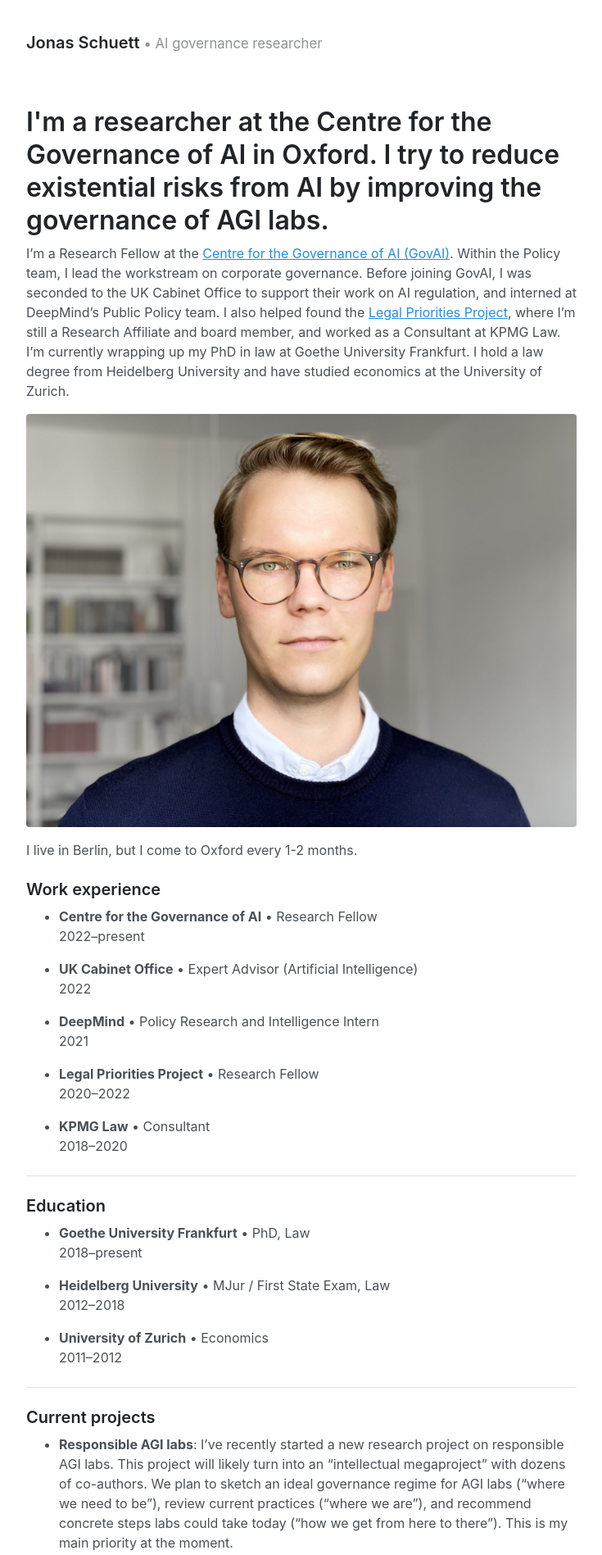
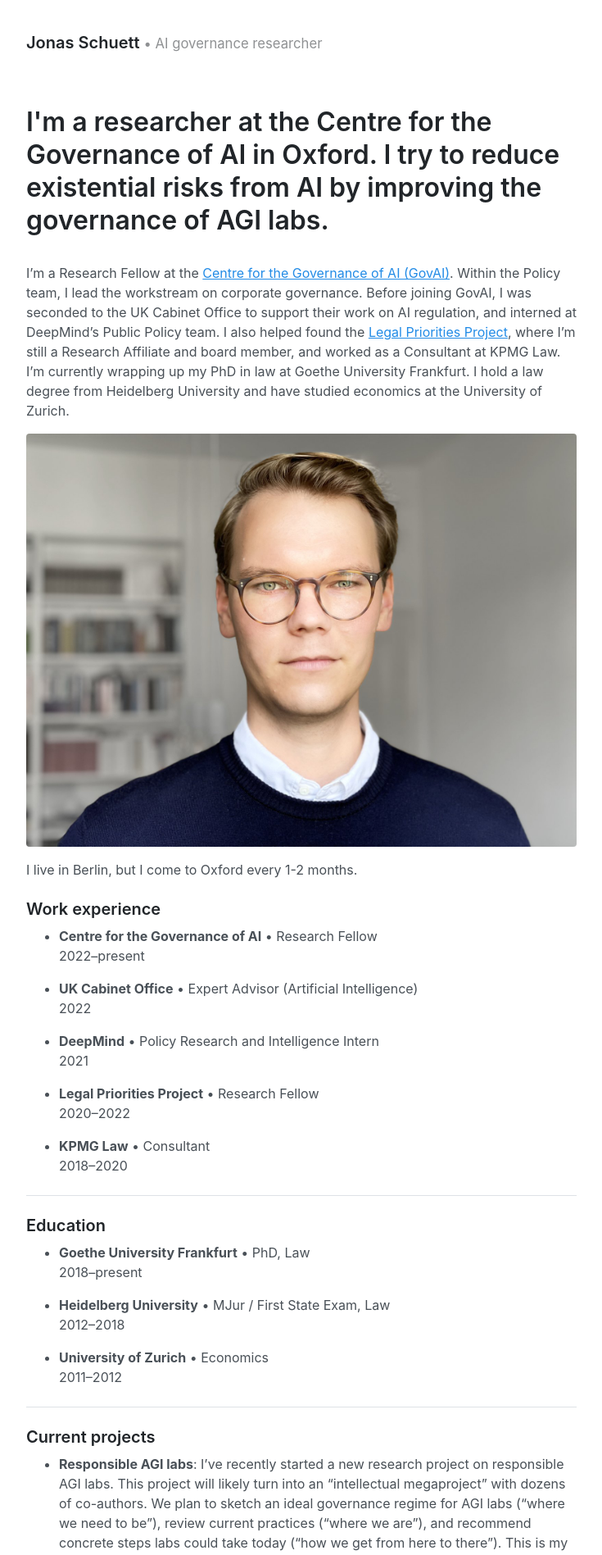
Before and after one commit to jonasschuett/jonasschuett.github.io, a Jekyll site: the page built from _posts/2020-04-04-introduction.md, in a window 1280 px wide. Shown: the top 1897 px of the page at 82% size, without its empty margins (272-1007 px from the left). Built offline with Jekyll 4.4.1, drawn with Linux system fonts in a browser that asks for light colours.

```diff
--- a/_posts/2020-04-04-introduction.md
+++ b/_posts/2020-04-04-introduction.md
@@ -3,7 +3,7 @@ layout: page
 title: I'm a researcher at the Centre for the Governance of AI in Oxford. I try to reduce existential risks from AI by improving the governance of AGI labs.
 ---
 
-I'm a Research Fellow at the [Centre for the Governance of AI (GovAI)](https://www.governance.ai/). Within the Policy team, I lead the workstream on corporate governance. Before joining GovAI, I was seconded to the UK Cabinet Office to support their work on AI regulation, and interned at DeepMind’s Public Policy team. I also helped found the [Legal Priorities Project](https://www.legalpriorities.org/), where I'm still a Research Affiliate and board member, and worked as a Consultant at KPMG Law. I'm currently wrapping up my PhD in law at Goethe University Frankfurt. I hold a law degree from Heidelberg University and have studied economics at the University of Zurich.
+<br>I'm a Research Fellow at the [Centre for the Governance of AI (GovAI)](https://www.governance.ai/). Within the Policy team, I lead the workstream on corporate governance. Before joining GovAI, I was seconded to the UK Cabinet Office to support their work on AI regulation, and interned at DeepMind’s Public Policy team. I also helped found the [Legal Priorities Project](https://www.legalpriorities.org/), where I'm still a Research Affiliate and board member, and worked as a Consultant at KPMG Law. I'm currently wrapping up my PhD in law at Goethe University Frankfurt. I hold a law degree from Heidelberg University and have studied economics at the University of Zurich.
 
 ![Jonas Schuett](/jonasschuett.jpg "Jonas Schuett")
 
```
